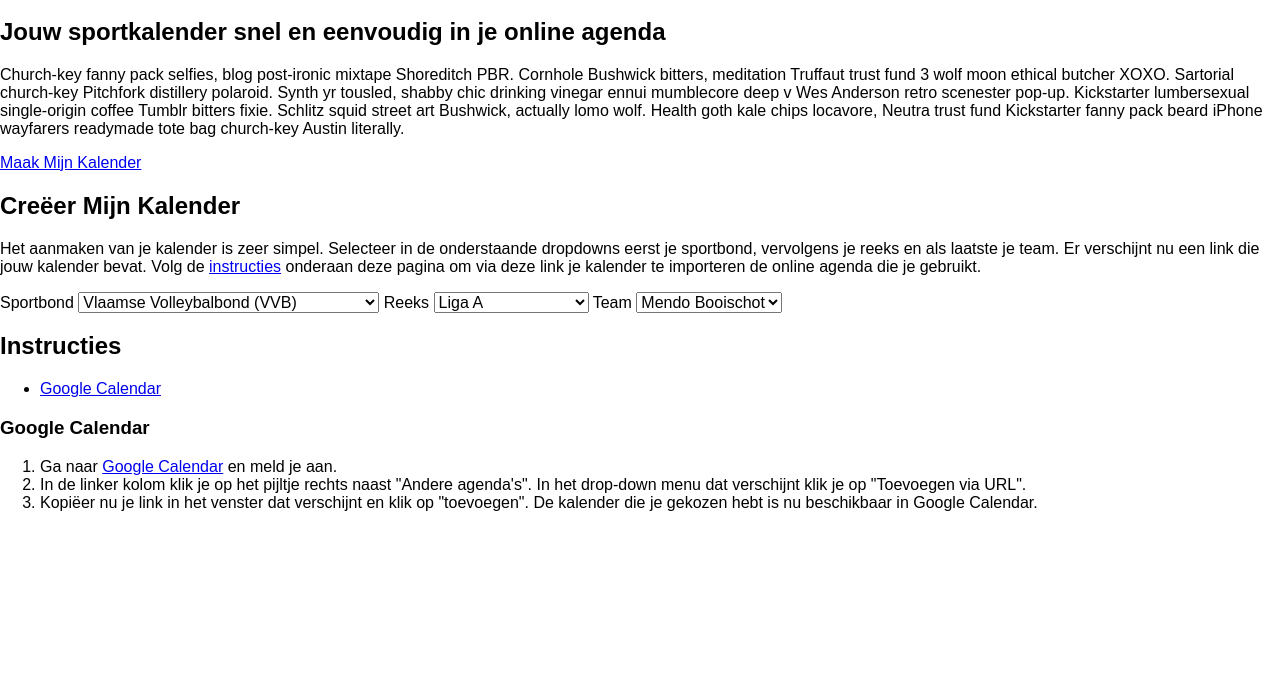
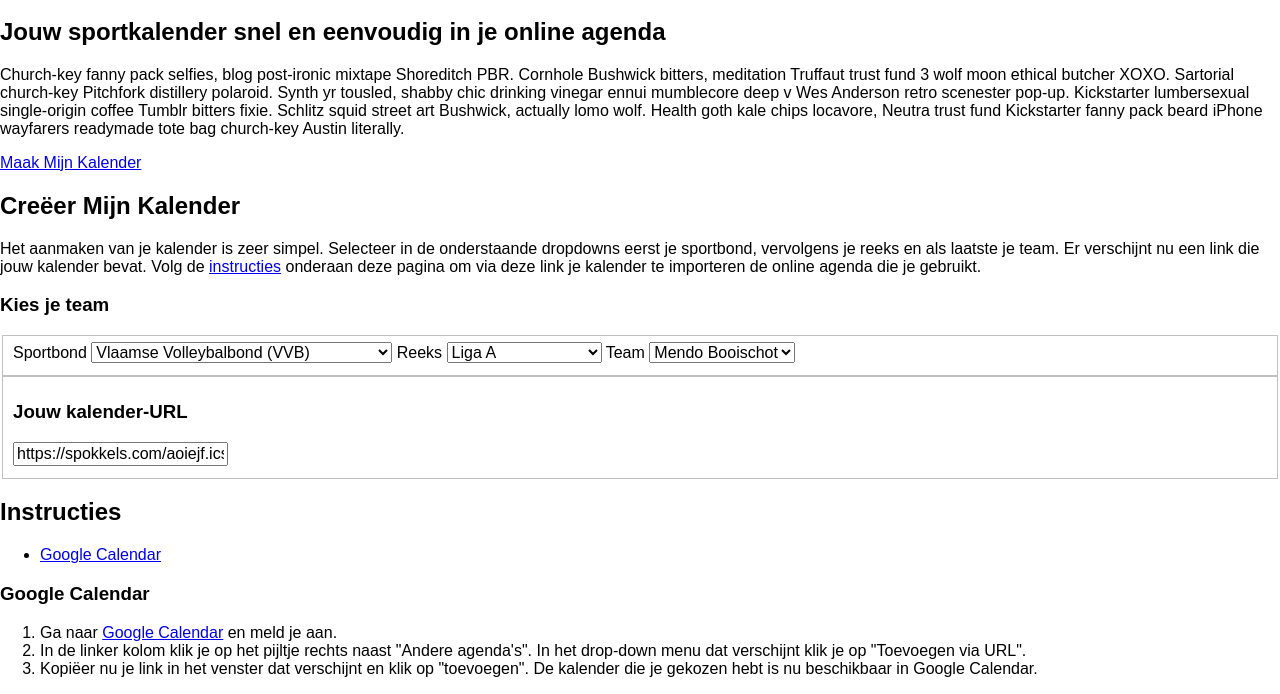
Before and after one commit to HerrSubset/spokkels-test, a plain HTML site: page index.html in a window 1280 px wide. Shown: the part 136-830 px from the top of the page. Before the commit the page ends 800 px from the top, so only its background shows below. Drawn offline with Linux system fonts and the light colour scheme.

Commit message:
add url-field to form

```diff
--- a/index.html
+++ b/index.html
@@ -31,8 +31,9 @@
         Het aanmaken van je kalender is zeer simpel. Selecteer in de onderstaande dropdowns eerst je sportbond, vervolgens je reeks en als laatste je team. Er verschijnt nu een link die jouw kalender bevat. Volg de <a href="#">instructies</a> onderaan deze pagina om via deze link je kalender te importeren de online agenda die je gebruikt.
       </p>
       <form class="" action="index.html" method="post" id="create-calendar">
-        <label for="job">Sportbond</label>
-
+        <h3>Kies je team</h3>
+        <fieldset>
+          <label for="job">Sportbond</label>
           <select id="job" name="user_job">
             <optgroup label="Volleybal">
               <option value="frontend_developer">Vlaamse Volleybalbond (VVB)</option>
@@ -59,6 +60,13 @@
               <option value="php_developer">Wezo</option>
               <option value="python_developer">Amigos Zoersel</option>
           </select>
+      </fieldset>
+
+      <fieldset>
+        <h3>Jouw kalender-URL</h3>
+        <input type="text" name="kalender-url" value="https://spokkels.com/aoiejf.ics" readonly>
+      </fieldset>
+
       </form>
     </section>
 
```
